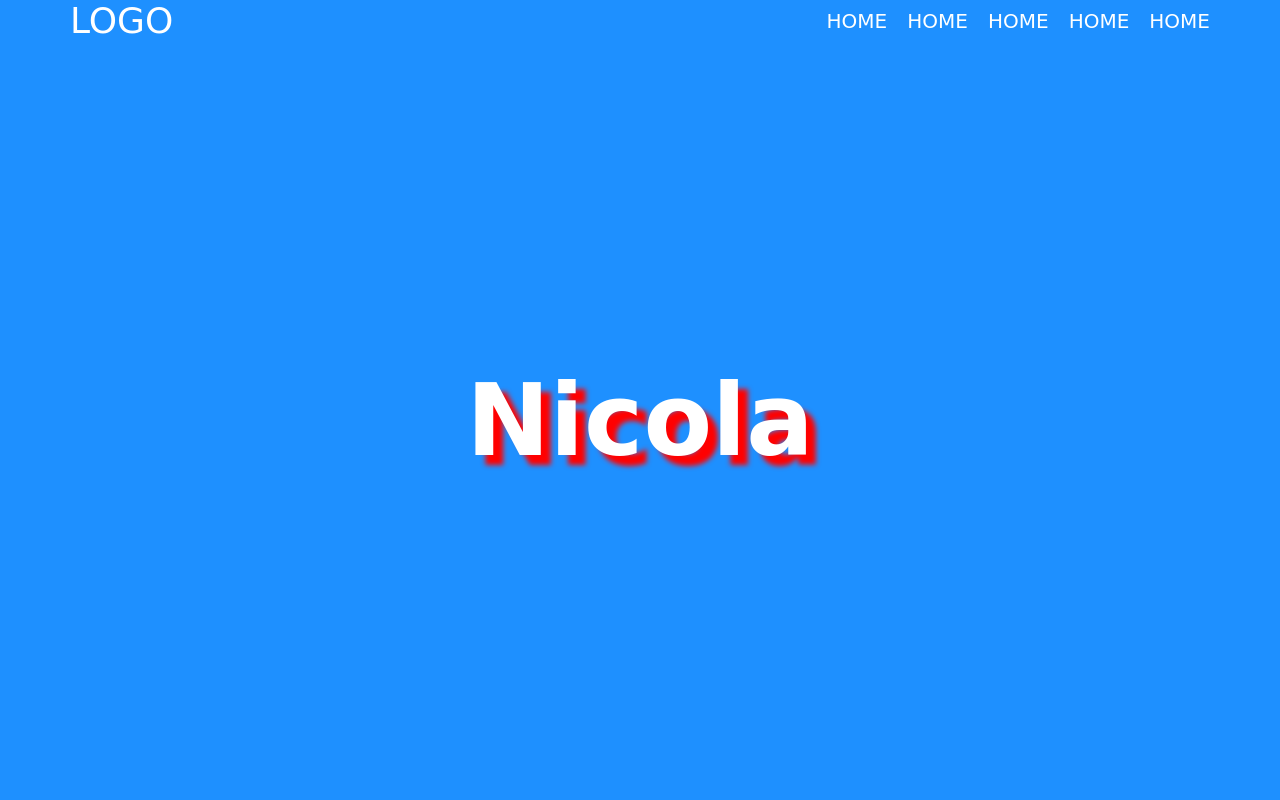
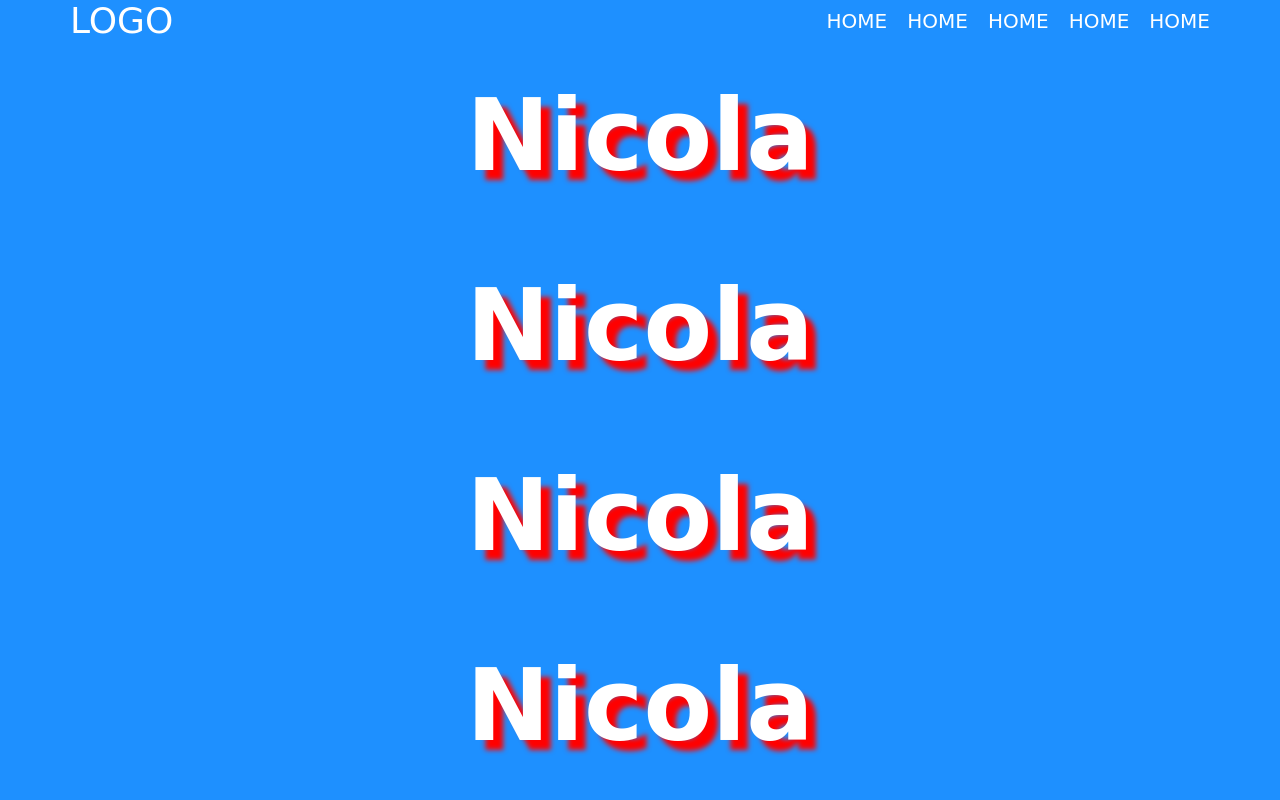
Before and after one commit to Nigohbek/product-2, a plain HTML site: page index.html in a window 1280 px wide. Drawn offline with Linux system fonts and the light colour scheme.

Commit message:
add html

```diff
--- a/index.html
+++ b/index.html
@@ -22,6 +22,9 @@
             </nav>
         </div>
         <h1 class="header__title">Nicola</h1>
+        <h1 class="header__title">Nicola</h1>
+        <h1 class="header__title">Nicola</h1>
+        <h1 class="header__title">Nicola</h1>
     </header>
 </body>
 </html>
```
